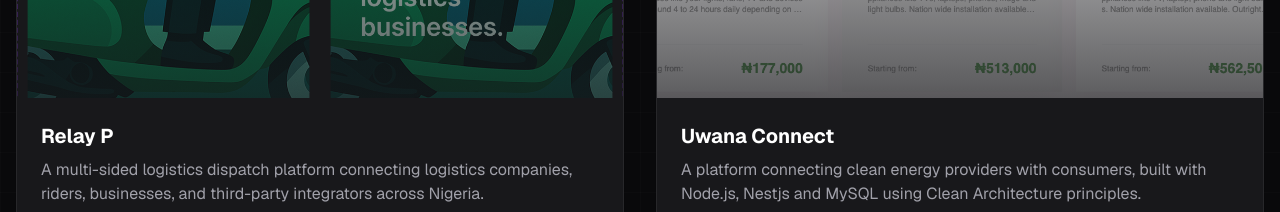
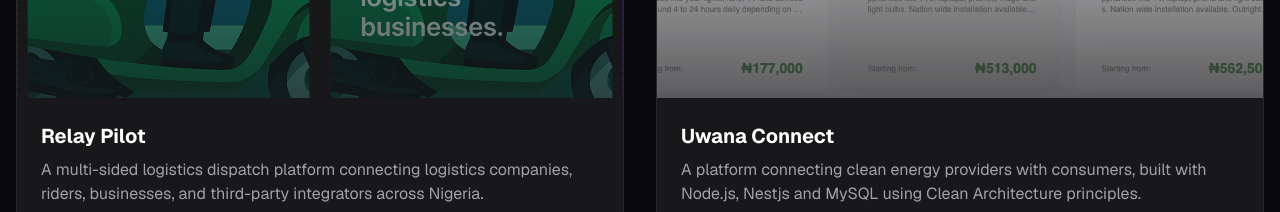
Before and after one commit to wilfred95/portfolio, a Next.js app: page / in a window 1280 px wide. Shown: the part 2040-2252 px from the top of the page. Built offline with nearby package versions, Linux system fonts and the light colour scheme.

Commit message:
fix error on the experirnce

```diff
--- a/components/projects.tsx
+++ b/components/projects.tsx
@@ -24,7 +24,7 @@ export default function Projects() {
   const [projects] = useState<Project[]>([
         {
       id: 1,
-      title: "Relay P",
+      title: "Relay Pilot",
       description:
         "A multi-sided logistics dispatch platform connecting logistics companies, riders, businesses, and third-party integrators across Nigeria.",
       image: "/relay.png",
```
